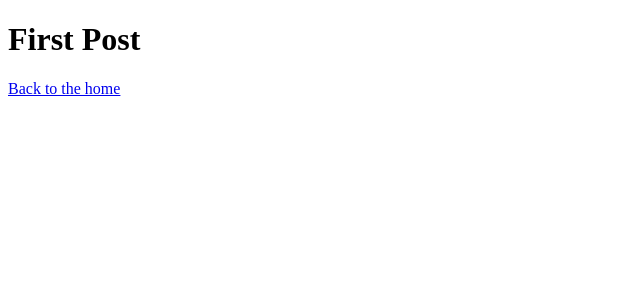
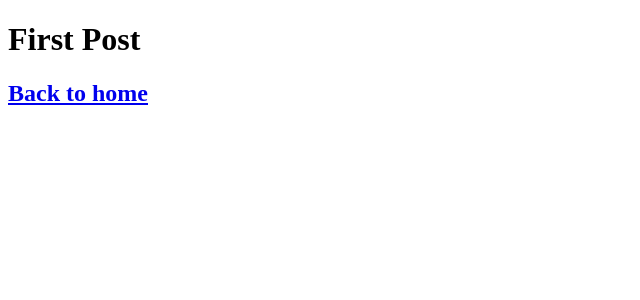
Before and after one commit to AndreDev12/First-application-of-Next.JS, a Next.js app: page /posts/first-post in a window 1280 px wide. Shown: the top 300 px of the page, without its empty margins (0-640 px from the left). Built offline with nearby package versions, Linux system fonts and the light colour scheme.

Commit message:
Navigate between pages point 4

```diff
--- a/pages/index.js
+++ b/pages/index.js
@@ -1,4 +1,5 @@
-import Head from 'next/head'
+import Link from 'next/link';
+import Head from 'next/head';
 
 export default function Home() {
   return (
@@ -10,7 +11,7 @@
 
       <main>
         <h1 className="title">
-          Learn <a href="https://nextjs.org">Next.js!</a>
+          Read <Link href="/posts/first-post">this page!</Link>
         </h1>
 
         <p className="description">
--- a/pages/posts/first-post.js
+++ b/pages/posts/first-post.js
@@ -1,8 +1,12 @@
+import Link from 'next/link';
+
 export default function FirstPost(){
     return(
         <>
             <h1>First Post</h1>
-            <a href="..">Back to the home</a>
+            <h2>
+                <Link href="/">Back to home</Link>
+            </h2>
         </>
     );
 }
```
Also changed, not shown: 1 other file (tests, documents, lock files or other folders).
